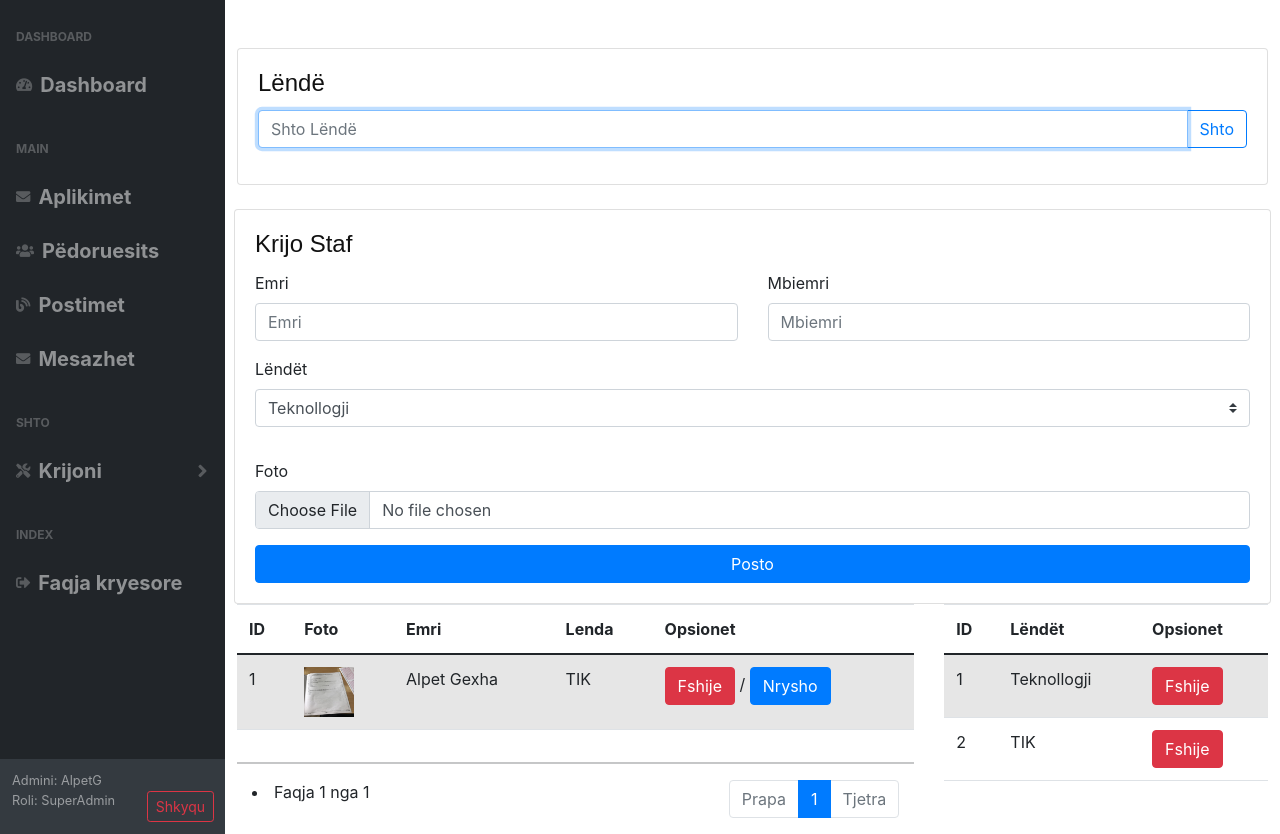
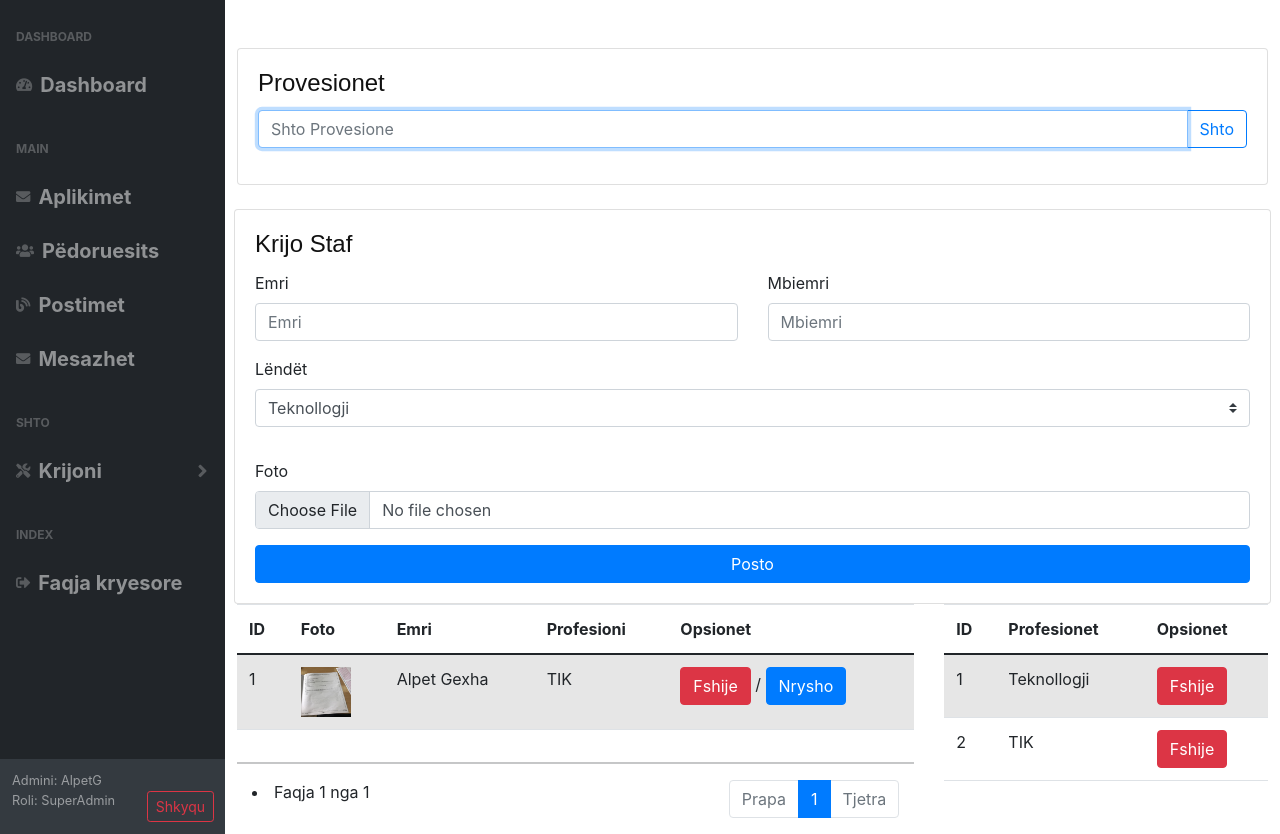
Before and after one commit to AlpetGexha/School-Website-PHP, a PHP site: page /admin/stafi-admin.php in a window 1280 px wide. Shown: the part 56-890 px from the top of the page. Run offline with PHP 8.4, Linux system fonts and the light colour scheme; a user stored in the database is signed in; data comes from the database, SQL or seed files in the repository; some libraries are stand-ins or nearby versions.

Commit message:
fix stafi

```diff
--- a/admin/stafi-admin.php
+++ b/admin/stafi-admin.php
@@ -13,7 +13,7 @@ $lenda_row = $lenda_result->fetch_assoc();
 
 $x = new Pagination();
 $sql = "SELECT s.stafiID , s.stafiPhoto, s.stafiEmri, s.stafiMbiemri, s.stafiLenda, l.lendetEmri from stafi s, lendet l WHERE s.stafiLenda = l.lendetID ";
-$x->InsertData("post", "$sql",10)
+$x->InsertData("post", "$sql", 10)
 
 
 ?>
@@ -37,10 +37,10 @@ $x->InsertData("post", "$sql",10)
             <div class="card-wrapper">
                 <div class="card fat">
                     <div class="card-body">
-                        <h4 class="card-title">L&euml;nd&euml;</h4>
+                        <h4 class="card-title">Provesionet</h4>
                         <form method="POST" action="#">
                             <div class="input-group mb-3">
-                                <input type="text" class="form-control" placeholder="Shto L&euml;nd&euml;" name="lenda_add" required="" autofocus="" aria-describedby="button-addon2" oninvalid="this.setCustomValidity('Shkruani L&euml;');" oninput="this.setCustomValidity('');">
+                                <input type="text" class="form-control" placeholder="Shto Provesione" name="lenda_add" required="" autofocus="" aria-describedby="button-addon2" oninvalid="this.setCustomValidity('Shkruani L&euml;');" oninput="this.setCustomValidity('');">
                                 <button class="btn btn-outline-primary" type="submit" name="add_lenda" id="button-addon2">Shto</button>
                             </div>
                         </form>
@@ -108,7 +108,7 @@ $x->InsertData("post", "$sql",10)
                                         <th scope="col">ID</th>
                                         <th scope="col">Foto</th>
                                         <th scope="col">Emri</th>
-                                        <th scope="col">Lenda</th>
+                                        <th scope="col">Profesioni</th>
                                         <th scope="col">Opsionet</th>
                                     </tr>
                                 </thead>
@@ -157,19 +157,8 @@ $x->InsertData("post", "$sql",10)
                                         </div>
                                     </div>
                                 </div>
+
                             <div class="form-group">
-                                        <label for="disabledTextInput" class="form-label">L&euml;nd&euml;t</label>
-                                        <select name="s_lenda" class="custom-select mb-3">
-                                            <option disabled required=""> Çfar&euml; kategorie &euml;sht&euml; postimi </option>
-                                            <?php
-                                            if ($lenda_result = mysqli_query($db, $lenda_sql)) {
-
-                                                foreach ($lenda_result as $key => $lenda_row) {
-                                                     <option value=" ' . $lenda_row['lendetID'] . ' ">'    . $lenda_row['lendetEmri'] . '</option>;
-                                                }
-                                            }
-                                        ?>
-                                        </select>
                                     </div>
                         ',
                                             "Ndrysho",
@@ -192,7 +181,7 @@ $x->InsertData("post", "$sql",10)
                                 <thead>
                                     <tr>
                                         <th scope="col">ID</th>
-                                        <th scope="col">L&euml;nd&euml;t</th>
+                                        <th scope="col">Profesionet</th>
                                         <th scope="col">Opsionet</th>
                                     </tr>
                                 </thead>
@@ -222,7 +211,12 @@ $x->InsertData("post", "$sql",10)
                                     ?>
                                 </tbody>
                             </table>
+                            <!--                if ($lenda_result = mysqli_query($db, $lenda_sql)) {
 
+                                                foreach ($lenda_result as $key => $lenda_row) {
+                                                     <option value=" ' . $lenda_row['lendetID'] . ' ">'    . $lenda_row['lendetEmri'] . '</option>;
+                                                }
+                                            } -->
                         </div>
                     </div>
 
```
Also changed, not shown: index.php (+4 -4 lines). Lines whose indentation alone changed are shown as unchanged.
